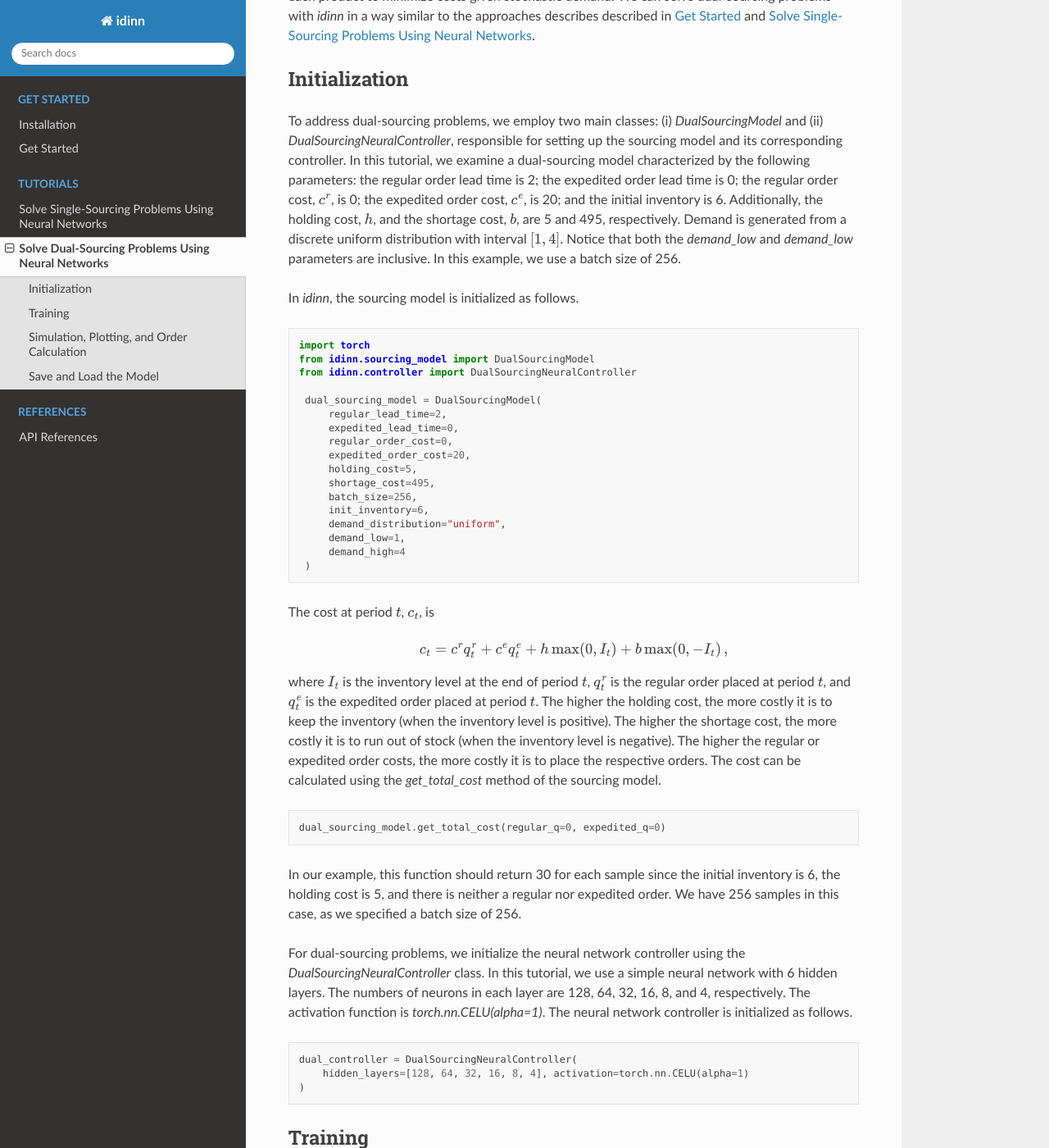
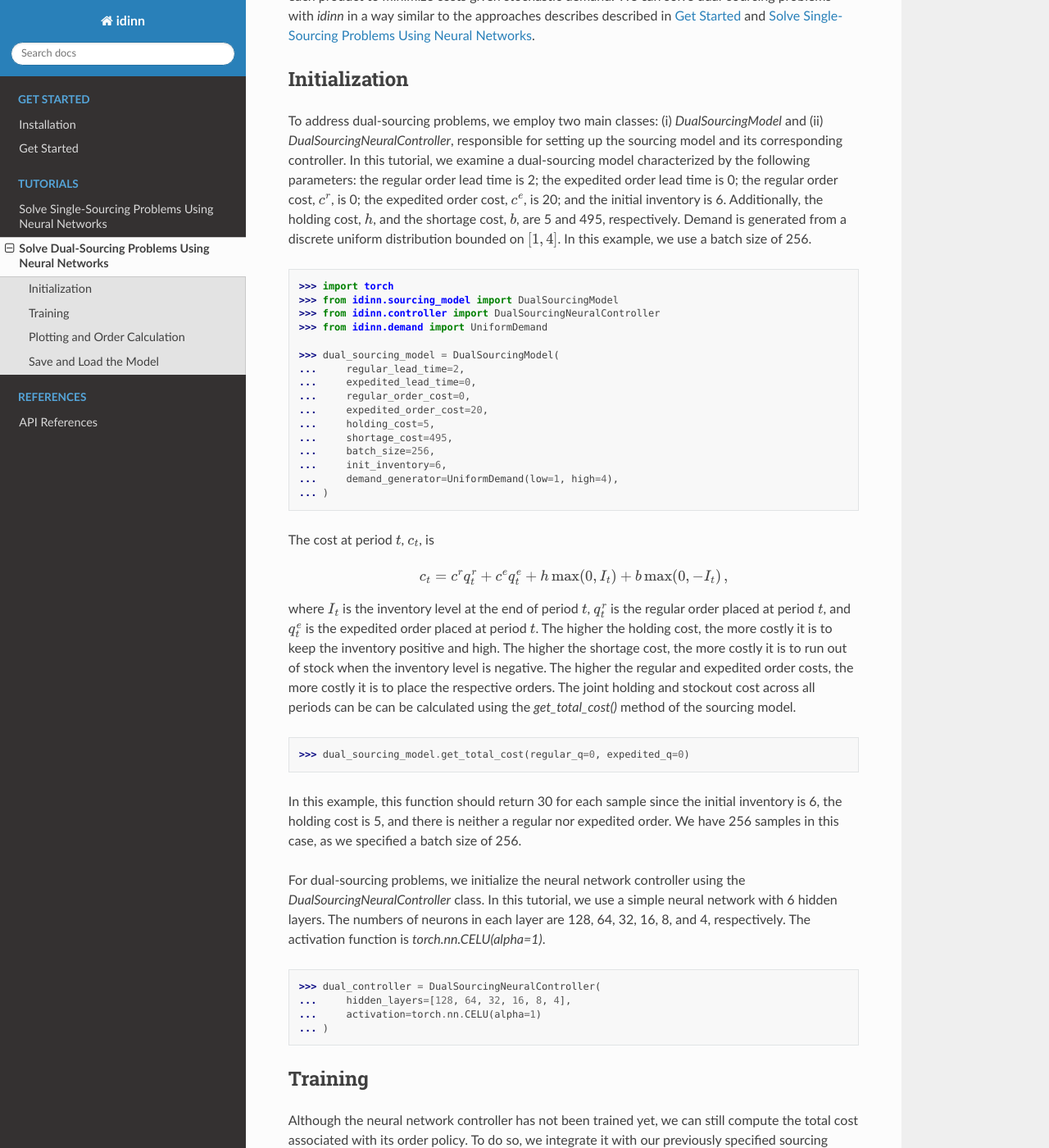
Before and after one commit to iewaij/idinn-streamlit, a Sphinx documentation site: the page built from docs/tutorials/dual.rst, in a window 1280 px wide and 1400 px high, scrolled down 309 px. Shown: the whole window at 82% size. Built offline with Sphinx 7.4.7 and the Read the Docs theme 2.0.0, drawn with Linux system fonts in a browser that asks for light colours; some of the changed text lies outside the part shown.

Commit message:
Bug fixes

```diff
--- a/docs/tutorials/dual.rst
+++ b/docs/tutorials/dual.rst
@@ -6,29 +6,26 @@ Dual-sourcing problems are similar to single-sourcing problems but are more intr
 Initialization
 --------------
 
-To address dual-sourcing problems, we employ two main classes: (i) `DualSourcingModel` and (ii) `DualSourcingNeuralController`, responsible for setting up the sourcing model and its corresponding controller. In this tutorial, we examine a dual-sourcing model characterized by the following parameters: the regular order lead time is 2; the expedited order lead time is 0; the regular order cost, :math:`c^r`, is 0; the expedited order cost, :math:`c^e`, is 20; and the initial inventory is 6. Additionally, the holding cost, :math:`h`, and the shortage cost, :math:`b`, are 5 and 495, respectively. Demand is generated from a discrete uniform distribution with interval :math:`[1, 4]`. Notice that both the `demand_low` and `demand_low` parameters are inclusive. In this example, we use a batch size of 256.
-
-In `idinn`, the sourcing model is initialized as follows.
+To address dual-sourcing problems, we employ two main classes: (i) `DualSourcingModel` and (ii) `DualSourcingNeuralController`, responsible for setting up the sourcing model and its corresponding controller. In this tutorial, we examine a dual-sourcing model characterized by the following parameters: the regular order lead time is 2; the expedited order lead time is 0; the regular order cost, :math:`c^r`, is 0; the expedited order cost, :math:`c^e`, is 20; and the initial inventory is 6. Additionally, the holding cost, :math:`h`, and the shortage cost, :math:`b`, are 5 and 495, respectively. Demand is generated from a discrete uniform distribution bounded on :math:`[1, 4]`. In this example, we use a batch size of 256.
 
 .. code-block:: python
 
-   import torch
-   from idinn.sourcing_model import DualSourcingModel
-   from idinn.controller import DualSourcingNeuralController
+   >>> import torch
+   >>> from idinn.sourcing_model import DualSourcingModel
+   >>> from idinn.controller import DualSourcingNeuralController
+   >>> from idinn.demand import UniformDemand
 
-    dual_sourcing_model = DualSourcingModel(
-        regular_lead_time=2,
-        expedited_lead_time=0,
-        regular_order_cost=0,
-        expedited_order_cost=20,
-        holding_cost=5,
-        shortage_cost=495,
-        batch_size=256,
-        init_inventory=6,
-        demand_distribution="uniform",
-        demand_low=1,
-        demand_high=4
-    )
+   >>> dual_sourcing_model = DualSourcingModel(
+   ...     regular_lead_time=2,
+   ...     expedited_lead_time=0,
+   ...     regular_order_cost=0,
+   ...     expedited_order_cost=20,
+   ...     holding_cost=5,
+   ...     shortage_cost=495,
+   ...     batch_size=256,
+   ...     init_inventory=6,
+   ...     demand_generator=UniformDemand(low=1, high=4),
+   ... )
 
 The cost at period :math:`t`, :math:`c_t`, is
 
@@ -36,21 +33,22 @@ The cost at period :math:`t`, :math:`c_t`, is
 
    c_t = c^r q^r_t + c^e q^e_t + h \max(0, I_t) + b \max(0, - I_t)\,,
 
-where :math:`I_t` is the inventory level at the end of period :math:`t`, :math:`q^r_t` is the regular order placed at period :math:`t`, and :math:`q^e_t` is the expedited order placed at period :math:`t`. The higher the holding cost, the more costly it is to keep the inventory (when the inventory level is positive). The higher the shortage cost, the more costly it is to run out of stock (when the inventory level is negative). The higher the regular or expedited order costs, the more costly it is to place the respective orders. The cost can be calculated using the `get_total_cost` method of the sourcing model.
+where :math:`I_t` is the inventory level at the end of period :math:`t`, :math:`q^r_t` is the regular order placed at period :math:`t`, and :math:`q^e_t` is the expedited order placed at period :math:`t`. The higher the holding cost, the more costly it is to keep the inventory positive and high. The higher the shortage cost, the more costly it is to run out of stock when the inventory level is negative. The higher the regular and expedited order costs, the more costly it is to place the respective orders. The joint holding and stockout cost across all periods can be can be calculated using the `get_total_cost()` method of the sourcing model.
 
 .. code-block:: python
 
-   dual_sourcing_model.get_total_cost(regular_q=0, expedited_q=0)
+   >>> dual_sourcing_model.get_total_cost(regular_q=0, expedited_q=0)
 
-In our example, this function should return 30 for each sample since the initial inventory is 6, the holding cost is 5, and there is neither a regular nor expedited order. We have 256 samples in this case, as we specified a batch size of 256.
+In this example, this function should return 30 for each sample since the initial inventory is 6, the holding cost is 5, and there is neither a regular nor expedited order. We have 256 samples in this case, as we specified a batch size of 256.
 
-For dual-sourcing problems, we initialize the neural network controller using the `DualSourcingNeuralController` class. In this tutorial, we use a simple neural network with 6 hidden layers. The numbers of neurons in each layer are 128, 64, 32, 16, 8, and 4, respectively. The activation function is `torch.nn.CELU(alpha=1)`. The neural network controller is initialized as follows.
+For dual-sourcing problems, we initialize the neural network controller using the `DualSourcingNeuralController` class. In this tutorial, we use a simple neural network with 6 hidden layers. The numbers of neurons in each layer are 128, 64, 32, 16, 8, and 4, respectively. The activation function is `torch.nn.CELU(alpha=1)`.
 
 .. code-block:: python
 
-    dual_controller = DualSourcingNeuralController(
-        hidden_layers=[128, 64, 32, 16, 8, 4], activation=torch.nn.CELU(alpha=1)
-    )
+    >>> dual_controller = DualSourcingNeuralController(
+    ...     hidden_layers=[128, 64, 32, 16, 8, 4],
+    ...     activation=torch.nn.CELU(alpha=1)
+    ... )
 
 Training
 --------
@@ -59,40 +57,45 @@ Although the neural network controller has not been trained yet, we can still co
 
 .. code-block:: python
 
-    dual_controller.get_total_cost(sourcing_model=dual_sourcing_model, sourcing_periods=100)
+    >>> dual_controller.get_total_cost(sourcing_model=dual_sourcing_model, sourcing_periods=100)
 
 Unsurprisingly, the performance is poor because we are only using the untrained neural network in which the weights are just (pseudo) random numbers. We can train the neural network controller using the `train` method, in which the training data is generated from the given sourcing model. To better monitor the training process, we specify the `tensorboard_writer` parameter to log both the training loss and validation loss. For reproducibility, we also specify the seed of the underlying random number generator using the  `seed` parameter.
 
 .. code-block:: python
 
-    from torch.utils.tensorboard import SummaryWriter
+    >>> from torch.utils.tensorboard import SummaryWriter
 
-    dual_controller.train(
-        sourcing_model=dual_sourcing_model,
-        sourcing_periods=100,
-        validation_sourcing_periods=1000,
-        epochs=2000,
-        tensorboard_writer=SummaryWriter("runs/dual_sourcing_model"),
-        seed=4,
-    )
+    >>> dual_controller.train(
+    ...     sourcing_model=dual_sourcing_model,
+    ...     sourcing_periods=100,
+    ...     validation_sourcing_periods=1000,
+    ...     epochs=2000,
+    ...     tensorboard_writer=SummaryWriter("runs/dual_sourcing_model"),
+    ...     seed=4,
+    ... )
 
 After training, we can use the trained neural network controller to calculate the total cost for 100 periods with our previously specified sourcing model. The total cost should be significantly lower than the cost associated with the untrained model.
 
 .. code-block:: python
 
-    dual_controller.get_total_cost(sourcing_model=dual_sourcing_model, sourcing_periods=100)
+    >>> dual_controller.get_total_cost(sourcing_model=dual_sourcing_model, sourcing_periods=100)
 
-Simulation, Plotting, and Order Calculation
+Plotting and Order Calculation
 ------------------------------------------
 
-We can also inspect how the controller performs in the specified sourcing environment by (i) plotting the inventory and order histories, and (ii) calculating optimal orders.
+We can also inspect how the controller performs in the specified sourcing environment by plotting the inventory and order histories.
 
 .. code-block:: python
 
     # Simulate and plot the results
-    dual_controller.plot(sourcing_model=dual_sourcing_model, sourcing_periods=100)
+    >>> dual_controller.plot(sourcing_model=dual_sourcing_model, sourcing_periods=100)
+
+Then we can use the trained network to calculate optimal orders.
+
+.. code-block:: python
+
     # Calculate the optimal order quantity for applications
-    regular_q, expedited_q = dual_controller.forward(
+    >>> regular_q, expedited_q = dual_controller.forward(
         current_inventory=10,
         past_regular_orders=[1, 5],
         past_expedited_orders=[0, 0],
@@ -101,12 +104,12 @@ We can also inspect how the controller performs in the specified sourcing enviro
 Save and Load the Model
 -----------------------
 
-It is also a good idea to save the trained neural network controller for future use. This can be done using the `save` method. The `load` method allows one to load a previously saved model.
+It is also a good idea to save the trained neural network controller for future use. This can be done using the `save()` method. The `load()` method allows one to load a previously saved model.
 
 .. code-block:: python
 
     # Save the model
-    dual_controller.save("optimal_dual_sourcing_controller.pt")
+    >>> dual_controller.save("optimal_dual_sourcing_controller.pt")
     # Load the model
-    dual_controller_loaded = DualSourcingNeuralController()
-    dual_controller_loaded.load("optimal_dual_sourcing_controller.pt")
+    >>> dual_controller_loaded = DualSourcingNeuralController()
+    >>> dual_controller_loaded.load("optimal_dual_sourcing_controller.pt")
```
Also changed, not shown: docs/tutorials/single.rst (+45 -40 lines), docs/_static/single_sourcing_plot.png (added), 1 other file.
